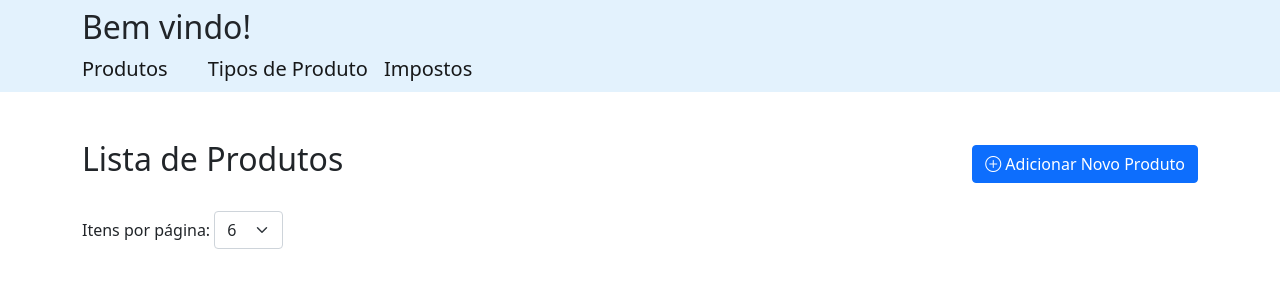
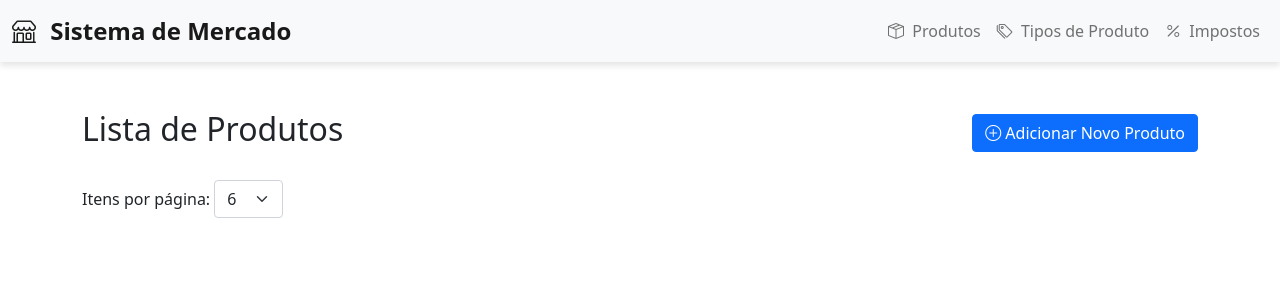
Before and after one commit to Deivz/desafio-softexpert, a PHP site: template src/views/produtos.php in a window 1280 px wide. Shown: the top 300 px of the page. Run offline with PHP 8.4, Linux system fonts and the light colour scheme; the template is opened without the code that fills it, so the values that code supplies are empty.

Commit message:
Topo modificado: melhoria na apresentação e usabilidade. Produtos agora mostra o tipo bem como tem paginação implementada

```diff
--- a/src/views/produtos.php
+++ b/src/views/produtos.php
@@ -13,7 +13,7 @@ require __DIR__ . '/../views/topo.php';
 	<form method="GET" class="mb-3">
 		<label for="limit">Itens por página:</label>
 		<select name="limit" id="limit" class="form-select d-inline w-auto" onchange="this.form.submit()">
-			<option value="5" <?= $limit == 6 ? 'selected' : '' ?>>6</option>
+			<option value="6" <?= $limit == 6 ? 'selected' : '' ?>>6</option>
 			<option value="9" <?= $limit == 9 ? 'selected' : '' ?>>9</option>
 			<option value="12" <?= $limit == 12 ? 'selected' : '' ?>>12</option>
 		</select>
@@ -27,8 +27,9 @@ require __DIR__ . '/../views/topo.php';
 					<div class="card-body">
 						<h5 class="card-title"><?= htmlspecialchars($item['name']); ?></h5>
 						<p class="card-text">
-							<strong>Preço:</strong> R$ <?= number_format($item['price_per_product'], 2, ',', '.'); ?><br>
-							<strong>Quantidade Disponível:</strong> <?= htmlspecialchars($item['amount']); ?>
+							<strong>Preço:</strong> R$<?= number_format($item['price_per_product'], 2, ',', '.'); ?><br>
+							<strong>Quantidade Disponível:</strong> <?= htmlspecialchars($item['amount']); ?><br>
+							<strong>Tipo de produto:</strong> <?= htmlspecialchars($item['product_type']); ?>
 						</p>
 					</div>
 					<div class="card-footer bg-transparent">
--- a/src/views/topo.php
+++ b/src/views/topo.php
@@ -1,5 +1,5 @@
 <!DOCTYPE html>
-<html lang="en">
+<html lang="pt-BR">
 
 <head>
   <meta charset="UTF-8">
@@ -8,24 +8,86 @@
   <link href="https://cdn.jsdelivr.net/npm/bootstrap@5.1.3/dist/css/bootstrap.min.css" rel="stylesheet" integrity="sha384-1BmE4kWBq78iYhFldvKuhfTAU6auU8tT94WrHftjDbrCEXSU1oBoqyl2QvZ6jIW3" crossorigin="anonymous">
   <link rel="stylesheet" href="https://cdn.jsdelivr.net/npm/bootstrap-icons@1.10.3/font/bootstrap-icons.css">
   <title>Lista de Produtos</title>
+  <style>
+    /* Estilos personalizados */
+    .navbar {
+      box-shadow: 0 4px 6px rgba(0, 0, 0, 0.1);
+    }
+
+    .navbar-brand {
+      font-weight: 500;
+      transition: color 0.3s ease;
+    }
+
+    .navbar-brand:hover {
+      color: #0d6efd !important;
+    }
+
+    .welcome-message {
+      font-size: 1.5rem;
+      font-weight: 600;
+      color: #333;
+    }
+
+    .nav-link {
+      padding: 0.5rem 1rem;
+      border-radius: 0.5rem;
+      transition: background-color 0.3s ease, color 0.3s ease;
+    }
+
+    .nav-link:hover {
+      background-color: rgba(13, 110, 253, 0.1);
+      color: #0d6efd !important;
+    }
+
+    .navbar-toggler {
+      border: none;
+      outline: none;
+    }
+
+    .navbar-toggler:focus {
+      box-shadow: none;
+    }
+  </style>
 </head>
 
 <body>
-  <nav class="navbar navbar-expand-lg navbar-light d-flex flex-wrap" style="background-color: #e3f2fd;">
-    <div class="container-md">
-      <h2>Bem vindo!</h2>
-    </div>
-    <div class="container">
-      <div class="d-flex justify-content-between">
-        <div class="me-4">
-          <a class="navbar-brand" href="/produtos">Produtos</a>
-        </div>
-        <div>
-          <a class="navbar-brand" href="/tipos-produto">Tipos de Produto</a>
-        </div>
-        <div>
-          <a class="navbar-brand" href="/impostos">Impostos</a>
-        </div>
+  <nav class="navbar navbar-expand-lg navbar-light bg-light">
+    <div class="container-fluid">
+      <a class="navbar-brand welcome-message" href="/produtos">
+        <i class="bi bi-shop me-2"></i> Sistema de Mercado
+      </a>
+      <!-- Botão de Toggle para Mobile -->
+      <button class="navbar-toggler" type="button" data-bs-toggle="collapse" data-bs-target="#navbarNav" aria-controls="navbarNav" aria-expanded="false" aria-label="Toggle navigation">
+        <span class="navbar-toggler-icon"></span>
+      </button>
+      <!-- Itens do Menu -->
+      <div class="collapse navbar-collapse justify-content-end" id="navbarNav">
+        <ul class="navbar-nav">
+          <li class="nav-item">
+            <a class="nav-link <?= $activePage === 'produtos' ? 'active' : '' ?>"
+            <?= $activePage === 'produtos' ? 'aria-current="page"' : '' ?> href="/produtos">
+              <i class="bi bi-box-seam me-1"></i> Produtos
+            </a>
+          </li>
+          <li class="nav-item">
+          <a class="nav-link <?= $activePage === 'tipos-produto' ? 'active' : '' ?>"
+          <?= $activePage === 'tipos-produto' ? 'aria-current="page"' : '' ?> href="/tipos-produto">
+              <i class="bi bi-tags me-1"></i> Tipos de Produto
+            </a>
+          </li>
+          <li class="nav-item">
+          <a class="nav-link <?= $activePage === 'impostos' ? 'active' : '' ?>"
+          <?= $activePage === 'impostos' ? 'aria-current="page"' : '' ?> href="/impostos">
+              <i class="bi bi-percent me-1"></i> Impostos
+            </a>
+          </li>
+        </ul>
       </div>
     </div>
   </nav>
+
+  <script src="https://cdn.jsdelivr.net/npm/bootstrap@5.1.3/dist/js/bootstrap.bundle.min.js" integrity="sha384-ka7Sk0Gln4gmtz2MlQnikT1wXgYsOg+OMhuP+IlRH9sENBO0LRn5q+8nbTov4+1p" crossorigin="anonymous"></script>
+</body>
+
+</html>
```
Also changed, not shown: src/controllers/BaseController.php (+5 -21 lines).
